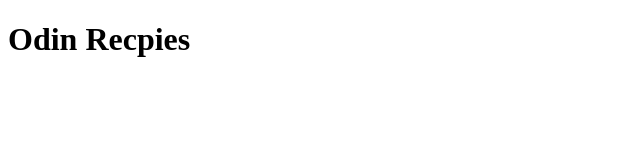
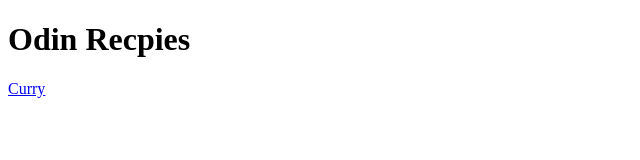
Before and after one commit to droidhazard/odin-recipes, a plain HTML site: page index.html in a window 1280 px wide. Shown: the full height of the page, 0-640 px from the left. Drawn offline with Linux system fonts and the light colour scheme.

Commit message:
fix filename typo

```diff
--- a/index.html
+++ b/index.html
@@ -8,6 +8,6 @@
 </head>
 <body>
   <h1>Odin Recpies</h1>
-
+  <a href="recipes/curry.html">Curry</a>
 </body>
 </html>
```
Also changed, not shown: recipes/curry.html (renamed from recpies/curry.html).
